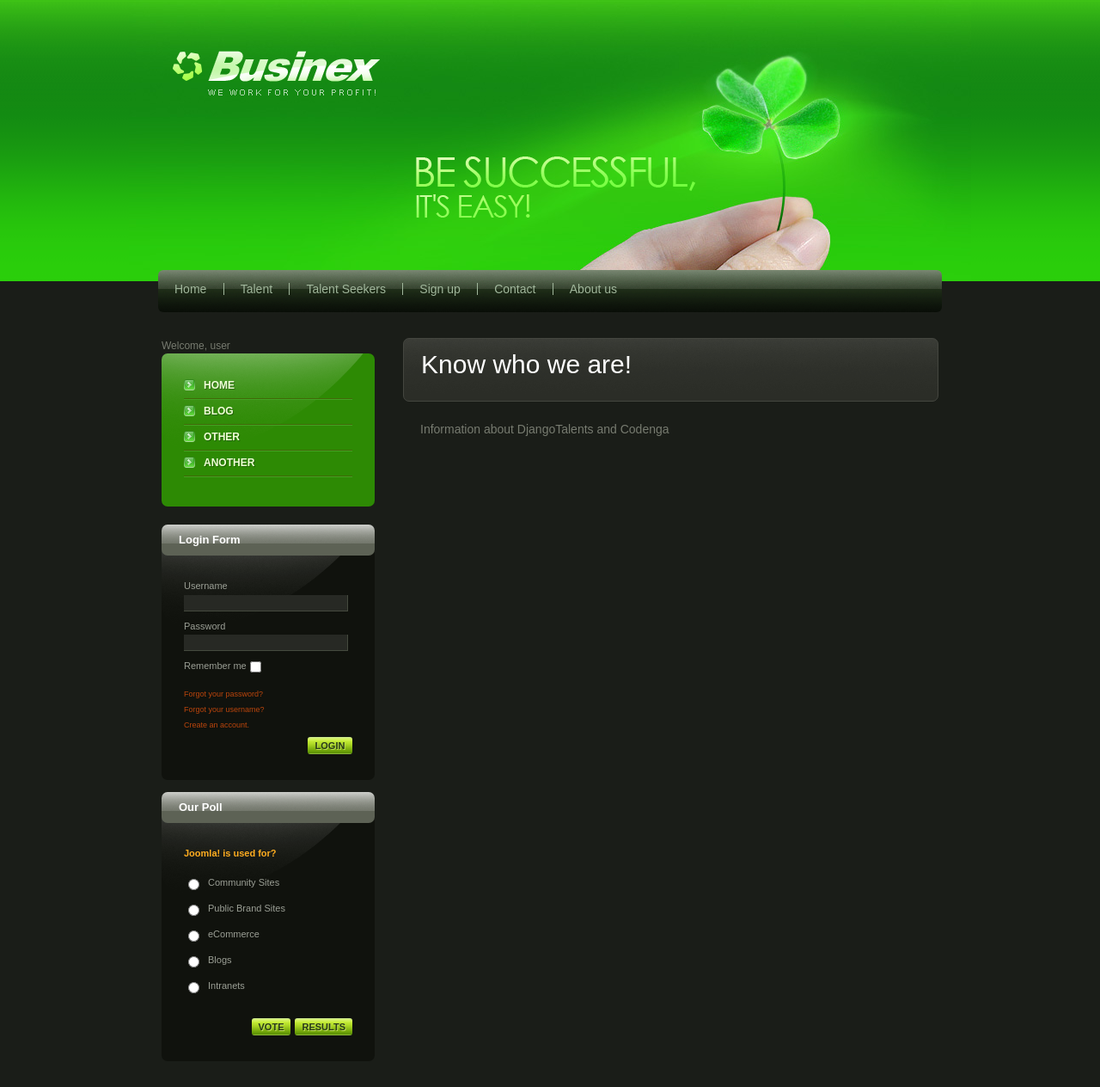
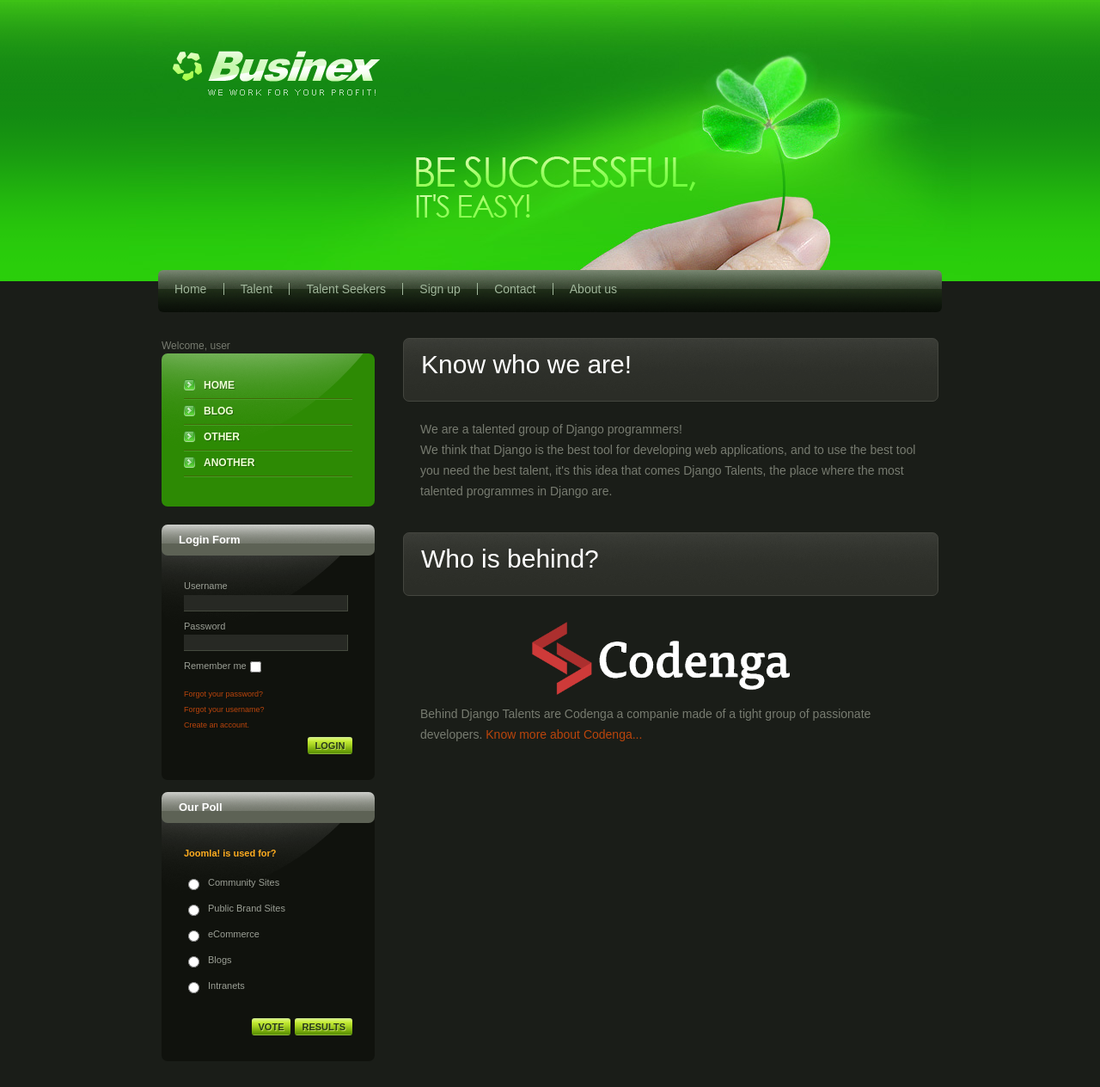
Before and after one commit to RackHacks/djangotalents.com, a Django app: page /about/ in a window 1280 px wide. Shown: the top 1264 px of the page at 86% size. Run offline with Django 3.2, Linux system fonts and the light colour scheme.

Commit message:
S #4 - About us page

```diff
--- /dev/null
+++ b/jobsite/main/static/main/css/general.css
@@ -0,0 +1,6 @@
+#codenga-logo {
+    height: 85px;
+	width: 300px;
+	margin: 10px 0 10px 130px;
+
+}
--- a/jobsite/main/templates/about.html
+++ b/jobsite/main/templates/about.html
@@ -6,7 +6,28 @@
     </header>
     <div class="content">
         <blockquote>
-        Information about DjangoTalents and Codenga
+            We are a talented group of Django programmers!<br />
+            We think that Django is the best tool for developing web applications,
+            and to use the best tool you need the best talent, it's this idea that
+            comes Django Talents, the place where the most talented programmes in Django are.
+        </blockquote>
+    </div>
+    <br /><br />
+    <header>
+        <h2>Who is behind?</h2>
+    </header>
+    <div class="content">
+        <blockquote>
+			<a href="http://www.codenga.com" target="_blank" rel="external">
+				<img id="codenga-logo" src="{{ STATIC_URL }}main/css/images/codenga-logo.png" />
+			</a><br />
+			 Behind Django Talents are Codenga a companie made of a tight
+             group of passionate developers.
+			 <a href="http://www.codenga.com" target="_blank" rel="external">
+			     Know more about Codenga...
+			 </a>
+
+            </a>
         </blockquote>
     </div>
 </article>
--- a/jobsite/main/templates/base.html
+++ b/jobsite/main/templates/base.html
@@ -9,6 +9,7 @@
         <link rel="stylesheet" href="{{ STATIC_URL }}main/css/style.css"/>
         <!--<![endif]-->
         <!--[if lt IE 8]><link rel=stylesheet href="css/ie.css"><![endif]-->
+        <link rel="stylesheet" href="{{ STATIC_URL }}main/css/general.css"/>
         {% endblock css %}
         {% block javascript %}
         <!--[if lt IE 9]>
```
Also changed, not shown: jobsite/main/static/main/css/images/codenga-logo.png (added). Lines whose indentation alone changed are shown as unchanged.
